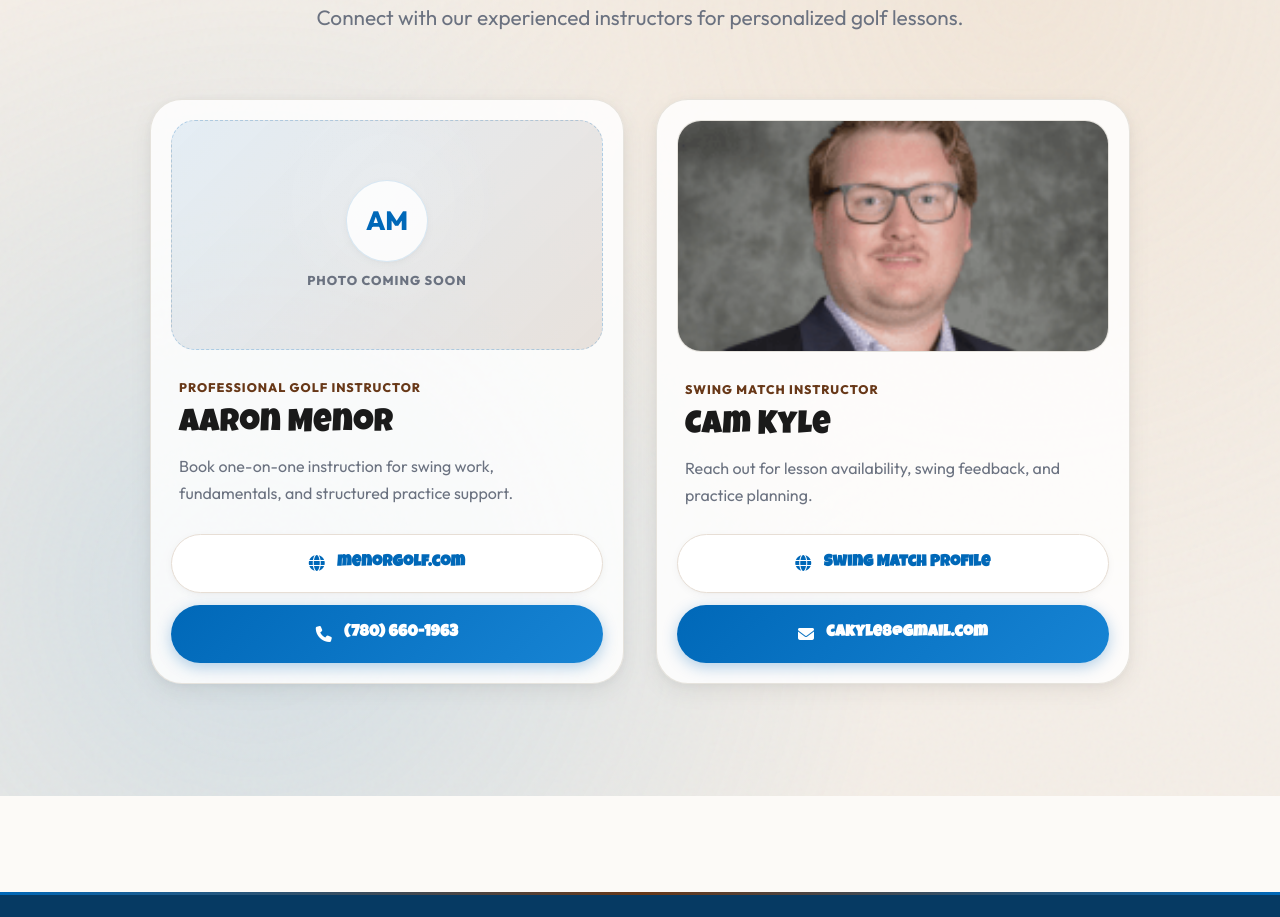
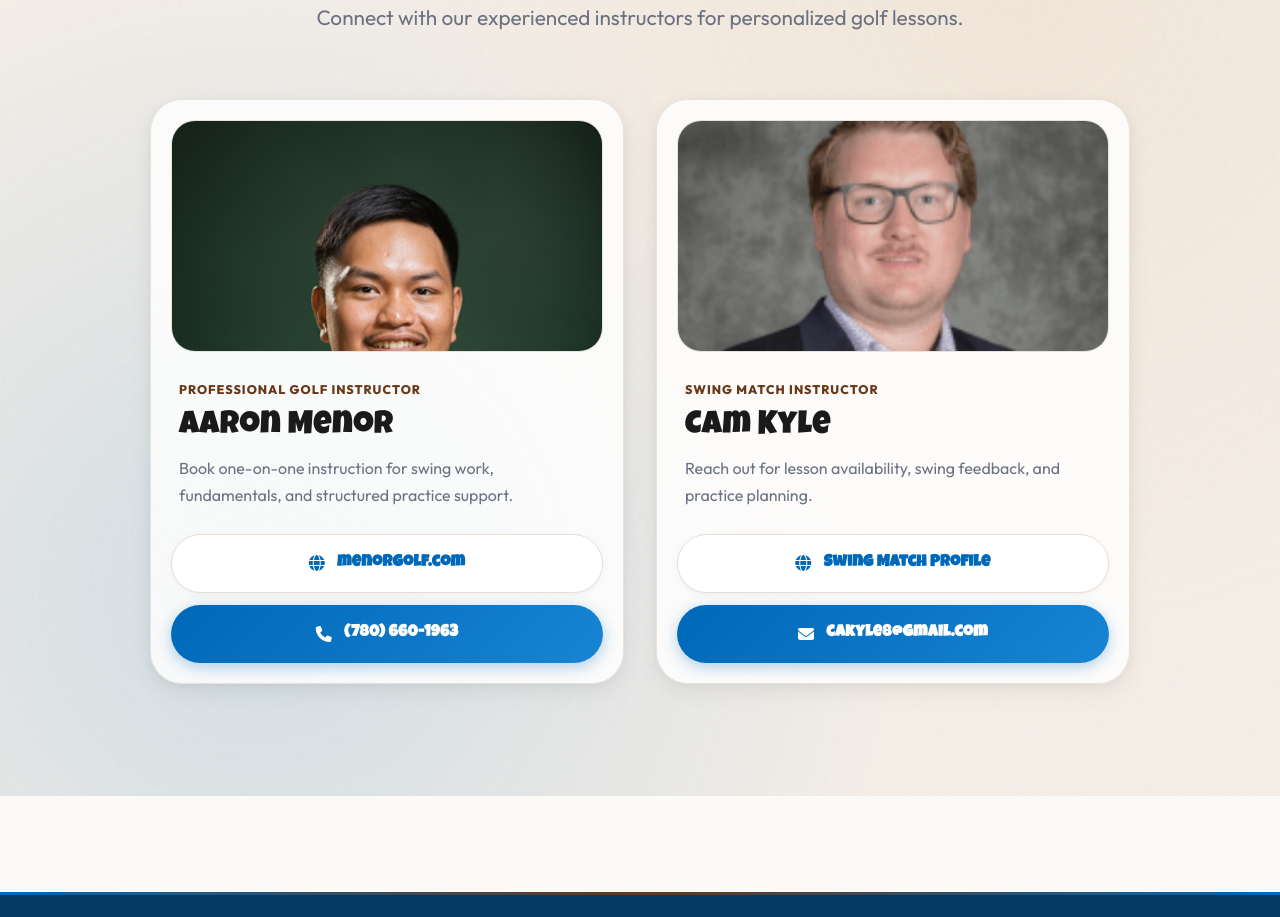
Before and after one commit to parsashayegan613-tech/Big-Moose-Driving-Range, a Next.js app: page /programs in a window 1280 px wide. Shown: the part 3340-4257 px from the top of the page. Built offline with nearby package versions, Linux system fonts and the light colour scheme.

Commit message:
Add Aaron Menor headshot

```diff
--- a/src/app/programs/page.tsx
+++ b/src/app/programs/page.tsx
@@ -155,9 +155,8 @@ export default function ProgramsPage() {
 
                     <div className="teaching-pro-grid">
                         <div className="teaching-pro-card reveal">
-                            <div className="pro-photo-placeholder" aria-label="Photo placeholder for Aaron Menor">
-                                <span>AM</span>
-                                <small>Photo coming soon</small>
+                            <div className="pro-photo-frame">
+                                <Image src="/images/team/aaron-menor-headshot.png" alt="Aaron Menor" width={374} height={512} className="pro-photo-image" />
                             </div>
                             <div className="pro-card-body">
                                 <span className="pro-role">Professional Golf Instructor</span>
```
Also changed, not shown: public/images/team/aaron-menor-headshot.png (added).
